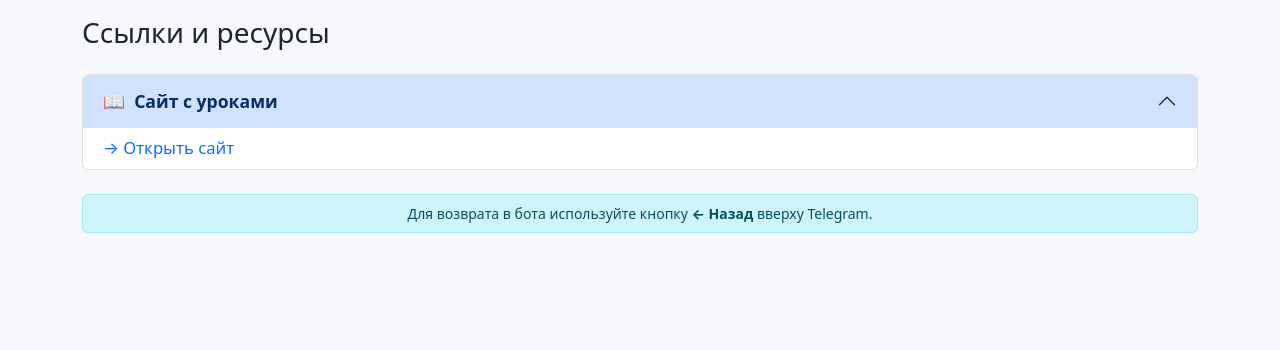
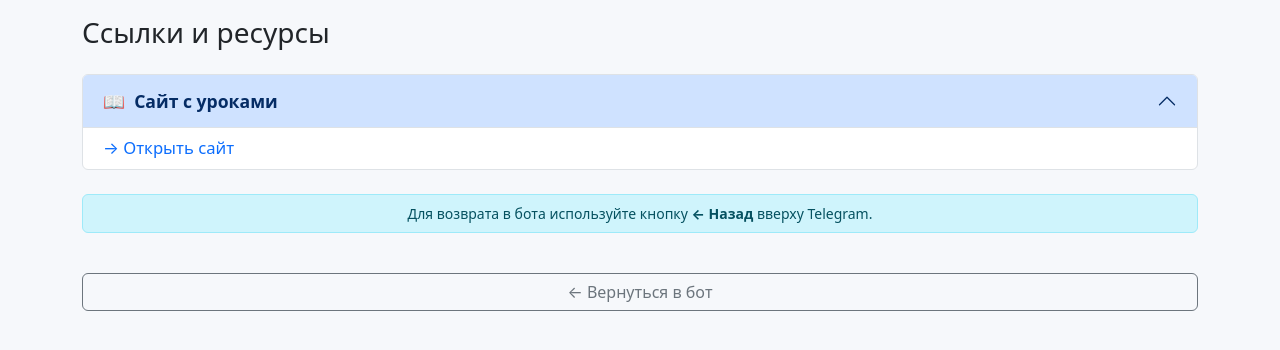
Before and after one commit to den-abidov/den-abidov.github.io, a plain HTML site: page index.html in a window 1280 px wide. Drawn offline with nearby package versions, Linux system fonts and the light colour scheme.

Commit message:
Добавил кнопку возврата.

```diff
--- a/index.html
+++ b/index.html
@@ -34,6 +34,11 @@
   <div class="mt-4 alert alert-info p-2 small text-center">
     Для возврата в бота используйте кнопку <b>← Назад</b> вверху Telegram.
   </div>
+
+  <button class="btn btn-outline-secondary w-100 mt-4" onclick="Telegram.WebApp.close()">
+  ← Вернуться в бот
+  </button>
+
 </div>
 
 <script src="https://cdn.jsdelivr.net/npm/bootstrap@5.3.3/dist/js/bootstrap.bundle.min.js"></script>
```
